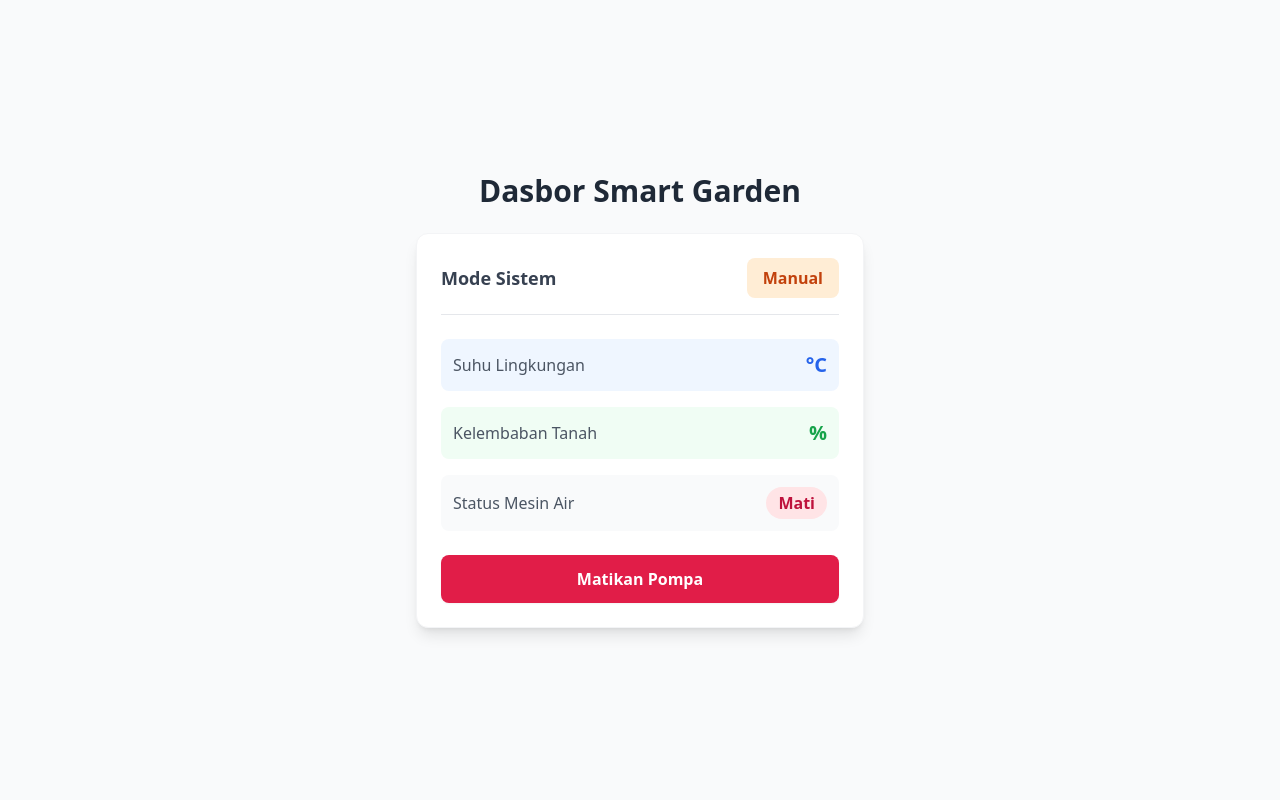
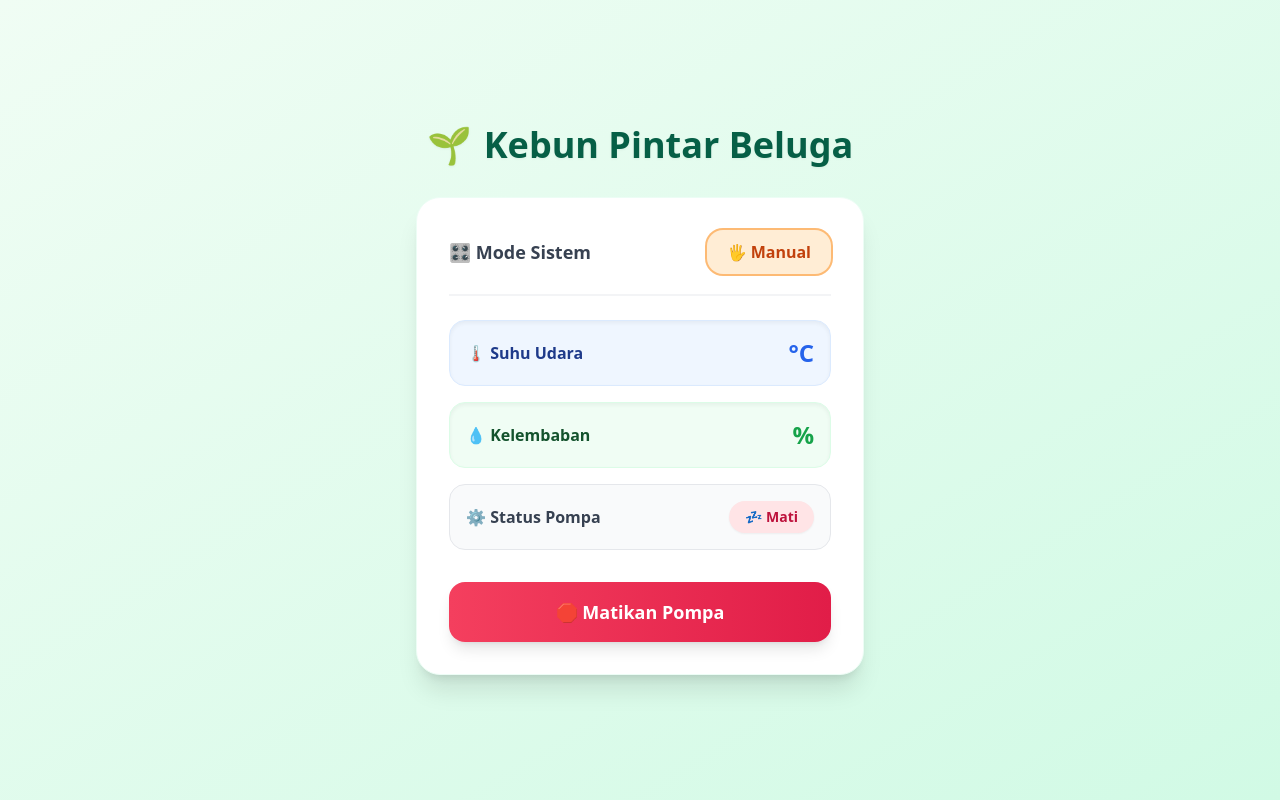
Before and after one commit to JoshuaImanuel/Smart-Garden-Dashboard, a React (Vite) app: page / in a window 1280 px wide. Built offline with nearby package versions, Linux system fonts and the light colour scheme; no server answers; the database is empty.

Commit message:
Enhance Smart Garden dashboard UI with improved styling and icons

```diff
--- a/src/App.jsx
+++ b/src/App.jsx
@@ -56,28 +56,33 @@ function App() {
   };
 
   return (
-    <div className="p-8 font-sans bg-gray-50 min-h-screen flex flex-col items-center justify-center">
-      <h1 className="text-3xl font-bold mb-6 text-gray-800">Dasbor Smart Garden</h1>
-      <div className="bg-white p-6 rounded-xl shadow-lg max-w-md w-full border border-gray-100">
+    <div className="p-4 sm:p-8 font-sans bg-gradient-to-br from-green-50 to-emerald-100 min-h-screen flex flex-col items-center justify-center">
+      <h1 className="text-3xl sm:text-4xl font-extrabold mb-8 text-emerald-800 drop-shadow-sm flex items-center gap-3">
+        <span className="text-4xl">🌱</span> Kebun Pintar Beluga
+      </h1>
 
-        <div className="flex justify-between items-center mb-6 border-b pb-4">
-          <span className="text-lg font-bold text-gray-700">Mode Sistem</span>
+      <div className="bg-white p-6 sm:p-8 rounded-3xl shadow-xl max-w-md w-full border border-emerald-50">
+
+        <div className="flex justify-between items-center mb-6 border-b-2 border-gray-100 pb-5">
+          <span className="text-lg font-bold text-gray-700 flex items-center gap-2">
+            🎛️ Mode Sistem
+          </span>
           <button
             onClick={ubahMode}
-            className={`px-4 py-2 font-bold rounded-lg transition-colors ${modeOperasional === 1 ? 'bg-purple-100 text-purple-700 hover:bg-purple-200' : 'bg-orange-100 text-orange-700 hover:bg-orange-200'}`}
+            className={`px-5 py-2.5 font-bold rounded-2xl transition-all shadow-sm transform hover:scale-105 active:scale-95 ${modeOperasional === 1 ? 'bg-purple-100 text-purple-700 hover:bg-purple-200 ring-2 ring-purple-300' : 'bg-orange-100 text-orange-700 hover:bg-orange-200 ring-2 ring-orange-300'}`}
           >
-            {modeOperasional === 1 ? "Otomatis" : "Manual"}
+            {modeOperasional === 1 ? "🤖 Otomatis" : "🖐️ Manual"}
           </button>
         </div>
 
         {modeOperasional === 1 && (
-          <div className="space-y-3 mb-6">
-            <div className="flex justify-between items-center p-3 bg-purple-50 rounded-lg border border-purple-100 transition-all">
-              <span className="text-purple-950 font-medium text-sm">Durasi Siklus Jeda</span>
+          <div className="space-y-4 mb-8 bg-gray-50 p-4 rounded-2xl border border-gray-100">
+            <div className="flex justify-between items-center bg-white p-3 rounded-xl shadow-sm border border-purple-50 transition-all hover:shadow-md">
+              <span className="text-purple-900 font-semibold text-sm flex items-center gap-2">⏱️ Siklus Jeda</span>
               <select
                 value={intervalMenyiram}
                 onChange={ubahInterval}
-                className="bg-white border border-purple-300 rounded px-3 py-1 text-sm font-bold text-purple-700 outline-none focus:ring-2 focus:ring-purple-400"
+                className="bg-purple-50 border border-purple-200 rounded-lg px-3 py-1.5 text-sm font-bold text-purple-700 outline-none focus:ring-2 focus:ring-purple-400 cursor-pointer"
               >
                 <option value={5}>5 Detik</option>
                 <option value={60}>1 Menit</option>
@@ -86,12 +91,12 @@ function App() {
                 <option value={3600}>1 Jam</option>
               </select>
             </div>
-            <div className="flex justify-between items-center p-3 bg-indigo-50 rounded-lg border border-indigo-100 transition-all">
-              <span className="text-indigo-950 font-medium text-sm">Pompa Menyala Selama</span>
+            <div className="flex justify-between items-center bg-white p-3 rounded-xl shadow-sm border border-indigo-50 transition-all hover:shadow-md">
+              <span className="text-indigo-900 font-semibold text-sm flex items-center gap-2">⏳ Pompa Menyala</span>
               <select
                 value={durasiMenyiram}
                 onChange={ubahDurasi}
-                className="bg-white border border-indigo-300 rounded px-3 py-1 text-sm font-bold text-indigo-700 outline-none focus:ring-2 focus:ring-indigo-400"
+                className="bg-indigo-50 border border-indigo-200 rounded-lg px-3 py-1.5 text-sm font-bold text-indigo-700 outline-none focus:ring-2 focus:ring-indigo-400 cursor-pointer"
               >
                 <option value={3}>3 Detik</option>
                 <option value={5}>5 Detik</option>
@@ -103,19 +108,19 @@ function App() {
           </div>
         )}
 
-        <div className="space-y-4 mb-6">
-          <div className="flex justify-between items-center p-3 bg-blue-50 rounded-lg">
-            <span className="text-gray-600 font-medium">Suhu Lingkungan</span>
-            <span className="text-xl font-bold text-blue-600">{suhu} °C</span>
+        <div className="space-y-4 mb-8">
+          <div className="flex justify-between items-center p-4 bg-blue-50 rounded-2xl shadow-inner border border-blue-100 transform transition-all hover:scale-[1.02]">
+            <span className="text-blue-900 font-semibold flex items-center gap-2">🌡️ Suhu Udara</span>
+            <span className="text-2xl font-black text-blue-600">{suhu} °C</span>
           </div>
-          <div className="flex justify-between items-center p-3 bg-green-50 rounded-lg">
-            <span className="text-gray-600 font-medium">Kelembaban Tanah</span>
-            <span className="text-xl font-bold text-green-600">{kelembaban} %</span>
+          <div className="flex justify-between items-center p-4 bg-green-50 rounded-2xl shadow-inner border border-green-100 transform transition-all hover:scale-[1.02]">
+            <span className="text-green-900 font-semibold flex items-center gap-2">💧 Kelembaban</span>
+            <span className="text-2xl font-black text-green-600">{kelembaban} %</span>
           </div>
-          <div className="flex justify-between items-center p-3 bg-gray-50 rounded-lg">
-            <span className="text-gray-600 font-medium">Status Mesin Air</span>
-            <span className={`text-md font-bold px-3 py-1 rounded-full ${statusPompa === 1 ? 'bg-emerald-100 text-emerald-700' : 'bg-rose-100 text-rose-700'}`}>
-              {statusPompa === 1 ? "Menyala" : "Mati"}
+          <div className="flex justify-between items-center p-4 bg-gray-50 rounded-2xl border border-gray-200">
+            <span className="text-gray-700 font-semibold flex items-center gap-2">⚙️ Status Pompa</span>
+            <span className={`text-sm font-bold px-4 py-1.5 rounded-full shadow-sm ${statusPompa === 1 ? 'bg-emerald-500 text-white animate-pulse' : 'bg-rose-100 text-rose-700'}`}>
+              {statusPompa === 1 ? "💦 Menyala" : "💤 Mati"}
             </span>
           </div>
         </div>
@@ -123,9 +128,9 @@ function App() {
         <button
           onClick={kendalikanPompa}
           disabled={modeOperasional === 1}
-          className={`w-full py-3 text-white font-semibold rounded-lg transition-colors shadow-sm ${modeOperasional === 1 ? 'bg-gray-400 cursor-not-allowed' : (statusPompa === 0 ? 'bg-blue-600 hover:bg-blue-700' : 'bg-rose-600 hover:bg-rose-700')}`}
+          className={`w-full py-4 text-white text-lg font-bold rounded-2xl transition-all shadow-lg transform active:scale-95 flex justify-center items-center gap-2 ${modeOperasional === 1 ? 'bg-gray-300 cursor-not-allowed shadow-none' : (statusPompa === 0 ? 'bg-gradient-to-r from-blue-500 to-blue-600 hover:from-blue-600 hover:to-blue-700 hover:shadow-blue-200' : 'bg-gradient-to-r from-rose-500 to-rose-600 hover:from-rose-600 hover:to-rose-700 hover:shadow-rose-200')}`}
         >
-          {modeOperasional === 1 ? "Dikendalikan Timer" : (statusPompa === 0 ? "Nyalakan Pompa" : "Matikan Pompa")}
+          {modeOperasional === 1 ? "🤖 Sedang Otomatis" : (statusPompa === 0 ? "🚀 Nyalakan Pompa" : "🛑 Matikan Pompa")}
         </button>
       </div>
     </div>
```
